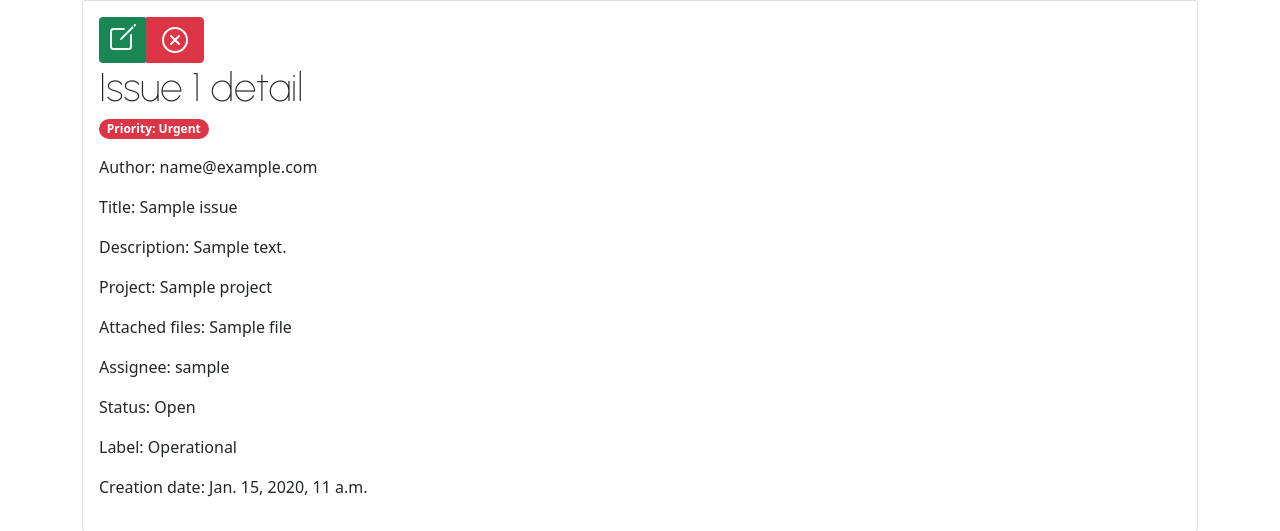
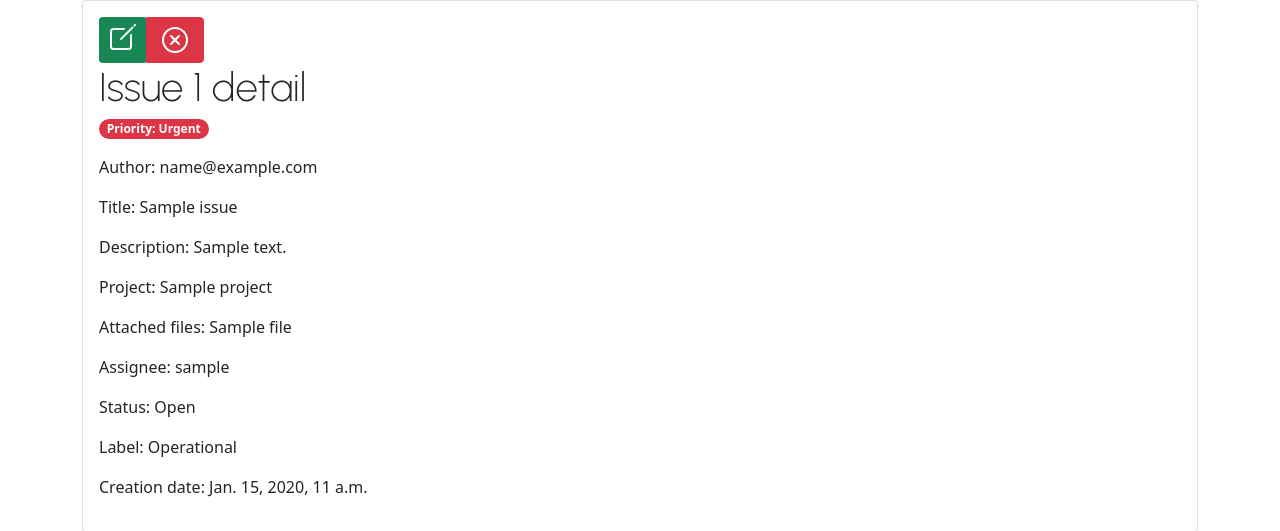
Before and after one commit to renataberoli/bug_catcher, a Django app: page /issue/1/ in a window 1280 px wide. Shown: the part 59-590 px from the top of the page. Run offline with Django 3.2, Linux system fonts and the light colour scheme; tables that the repository leaves empty hold one stand-in row (values such as "Sample post").

Commit message:
Changing Css file

```diff
--- a/app/static/css/app.css
+++ b/app/static/css/app.css
@@ -1,4 +1,4 @@
-@import url('https://fonts.googleapis.com/css2?family=Major+Mono+Display&family=Urbanist:wght@100&display=swap');
+@import url('https://fonts.googleapis.com/css2?family=Major+Mono+Display&family=Urbanist:wght@100;200&family=Work+Sans:wght@300;400;500&display=swap');
 
 h1,
 h2,
@@ -6,3 +6,6 @@ h3,
 h4 {
     font-family: 'Urbanist', sans-serif;
 }
+body{
+    font-family: 'Work Sans', sans-serif @400;
+}
```
